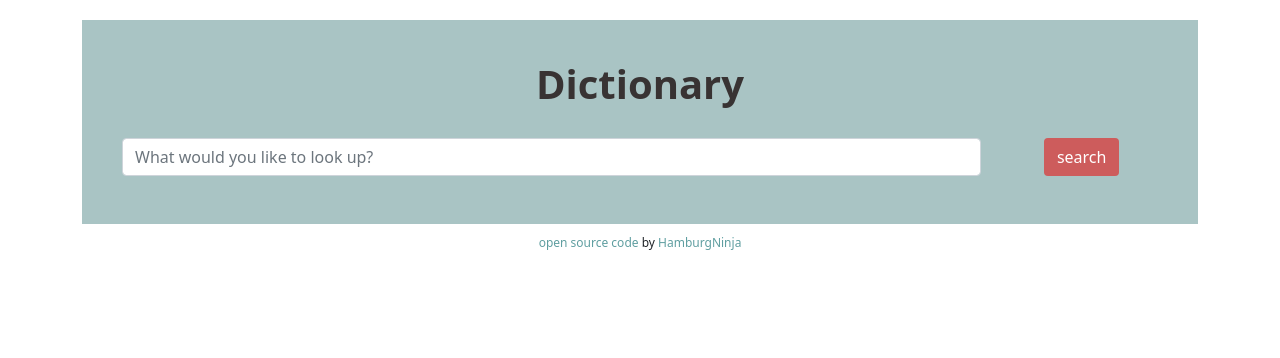
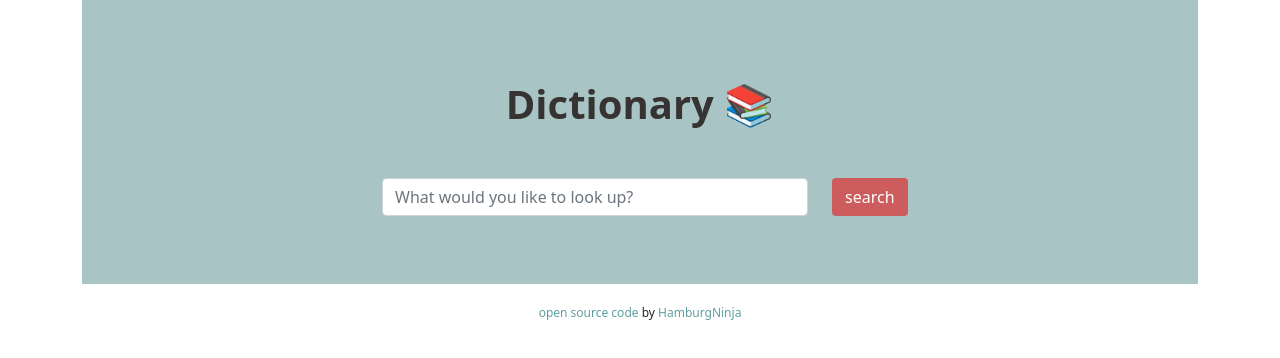
Before and after one commit to HamburgNinja/react-dictionary, a React (Create React App) app: page / in a window 1280 px wide. Shown: the top 358 px of the page. Built offline with nearby package versions, Linux system fonts and the light colour scheme.

Commit message:
changed css

```diff
--- a/src/App.css
+++ b/src/App.css
@@ -1,12 +1,12 @@
 h1 {
-  margin: 0 0 30px 0;
+  margin: 0 0 40px 0;
   font-size: 40px;
   font-weight: 700;
   color: rgb(56, 51, 51);
 }
 
 footer {
-  margin: 10px 0;
+  margin: 20px 0;
   text-align: center;
   font-size: 12px;
 }
@@ -16,12 +16,8 @@ footer a {
   color: cadetblue;
 }
 
-.App {
-  margin: 20px auto;
-}
-
 .App-header {
-  padding: 40px;
+  padding: 80px 0 50px;
   text-align: center;
   background: rgb(169, 196, 196);
 }
--- a/src/App.js
+++ b/src/App.js
@@ -5,7 +5,7 @@ function App() {
   return (
     <div className="container App">
       <header className="App-header">
-        <h1>Dictionary</h1>
+        <h1>Dictionary 📚</h1>
         <Dictionary />
       </header>
 
--- a/src/Dictionary.css
+++ b/src/Dictionary.css
@@ -1,5 +1,6 @@
 .dictionary {
   text-align: center;
+  padding: 10px 300px;
 }
 
 .button {
--- a/src/Dictionary.js
+++ b/src/Dictionary.js
@@ -27,7 +27,7 @@ export default function Dictionary() {
               onChange={updateKeyword}
             />
           </div>
-          <div class="col-2">
+          <div className="col-2">
             <input type="submit" value="search" className="btn button mb-2" />
           </div>
         </div>
```
